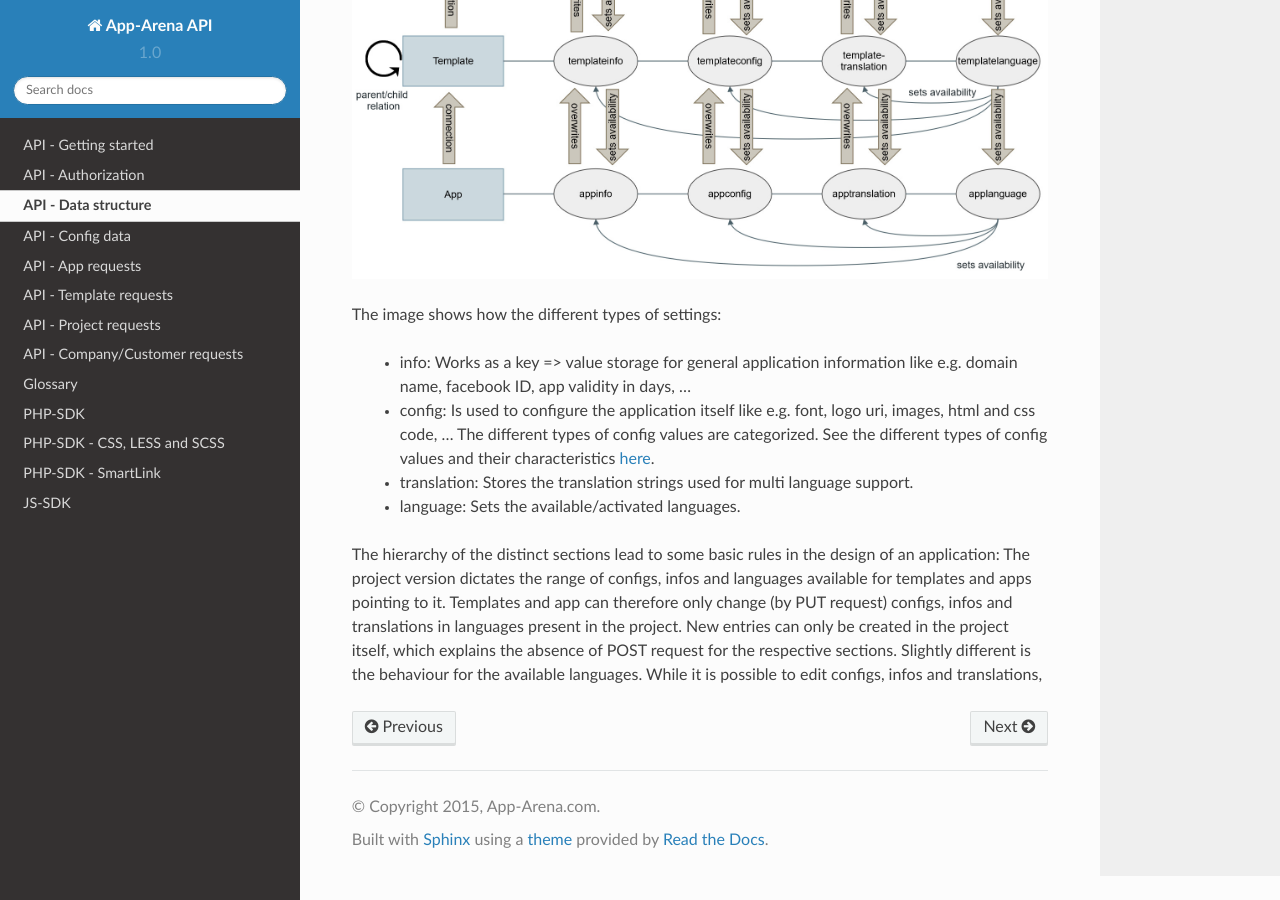
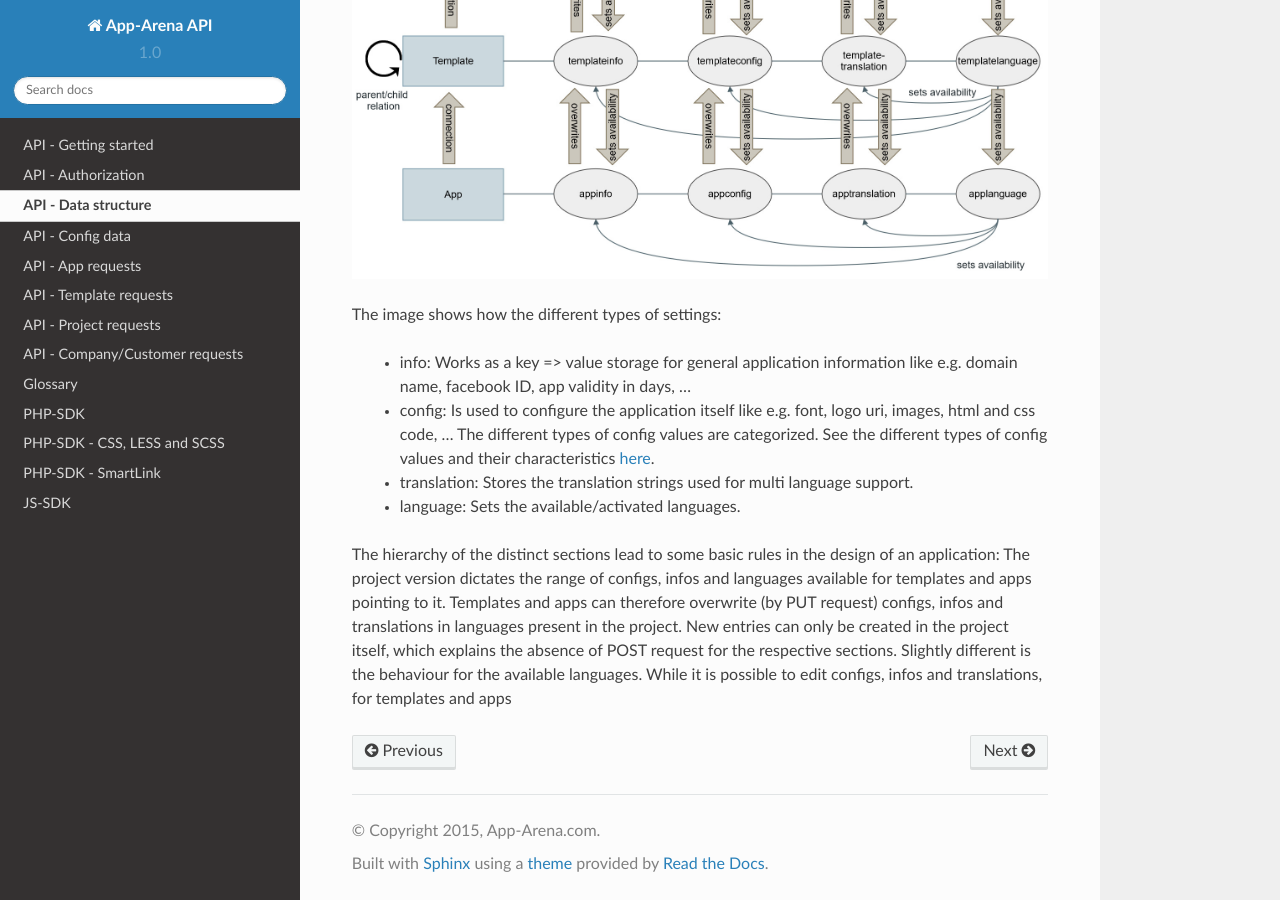
Before and after one commit to apparena/docs, a Sphinx documentation site: the page built from docs/api/040-structure.rst, in a window 1280 px wide and 900 px high, scrolled down 2008 px. Built offline with Sphinx 7.4.7 and the Read the Docs theme 2.0.0, drawn with Linux system fonts in a browser that asks for light colours.

Commit message:
AM-817 API documentation

```diff
--- a/docs/api/040-structure.rst
+++ b/docs/api/040-structure.rst
@@ -1,8 +1,8 @@
 API - Data structure
 ====================
 
-App-Arena.com apps launched in the world wide web are designed to be highly customizable. Through a system of interconnected configuration sets,
-we make sure that every customer is able to make his app look and feel like a unique and individually crafted application.
+*App-Arena.com apps launched in the world wide web are designed to be highly customizable. Through a system of interconnected configuration sets,
+we make sure that every customer is able to make his app look and feel like a unique and individually crafted application.*
 
 In order to create new apps it is crucial to know the mechanics working in the background.
 
@@ -50,7 +50,7 @@ The image shows how the different types of settings:
     - language:     Sets the available/activated languages.
 
 The hierarchy of the distinct sections lead to some basic rules in the design of an application:
-The project version dictates the range of configs, infos and languages available for templates and apps pointing to it. Templates and app can therefore
-only change (by PUT request) configs, infos and translations in languages present in the project. New entries can only be created in the project itself, which explains
+The project version dictates the range of configs, infos and languages available for templates and apps pointing to it. Templates and apps can therefore
+overwrite (by PUT request) configs, infos and translations in languages present in the project. New entries can only be created in the project itself, which explains
 the absence of POST request for the respective sections.
-Slightly different is the behaviour for the available languages. While it is possible to edit configs, infos and translations,
+Slightly different is the behaviour for the available languages. While it is possible to edit configs, infos and translations, for templates and apps
--- a/docs/api/090-companies.rst
+++ b/docs/api/090-companies.rst
@@ -521,7 +521,7 @@ DELETE /companies/:companyId/users/:userId & DELETE /customers/:companyId/users/
 /companies/:companyId/customers
 -------------------------------
 
-    .. Note:: The output of `these <../api/090-companies.html#companies-customers>`_ requests is similar to GET /customers/. It is used to receive information about a customer of your customer companies.
+    .. Note:: The output of the following requests is similar to `GET /customers <../api/090-companies.html#companies-customers>`_. It is used to receive information about a customer of your customer companies.
 
 GET /companies/:companyId/customers
 ~~~~~~~~~~~~~~~~~~~~~~~~~~~~~~~~~~~
```
